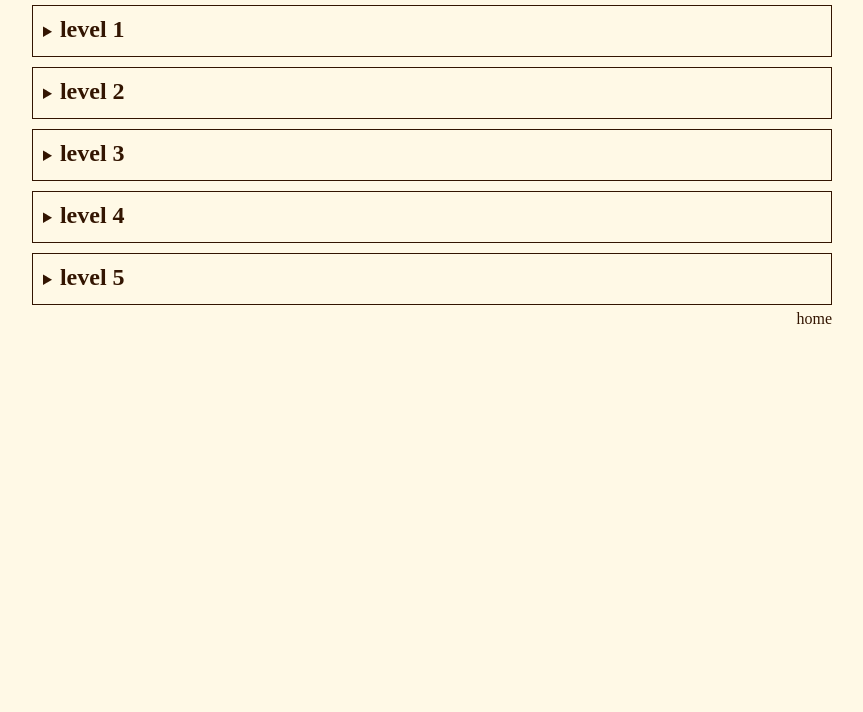
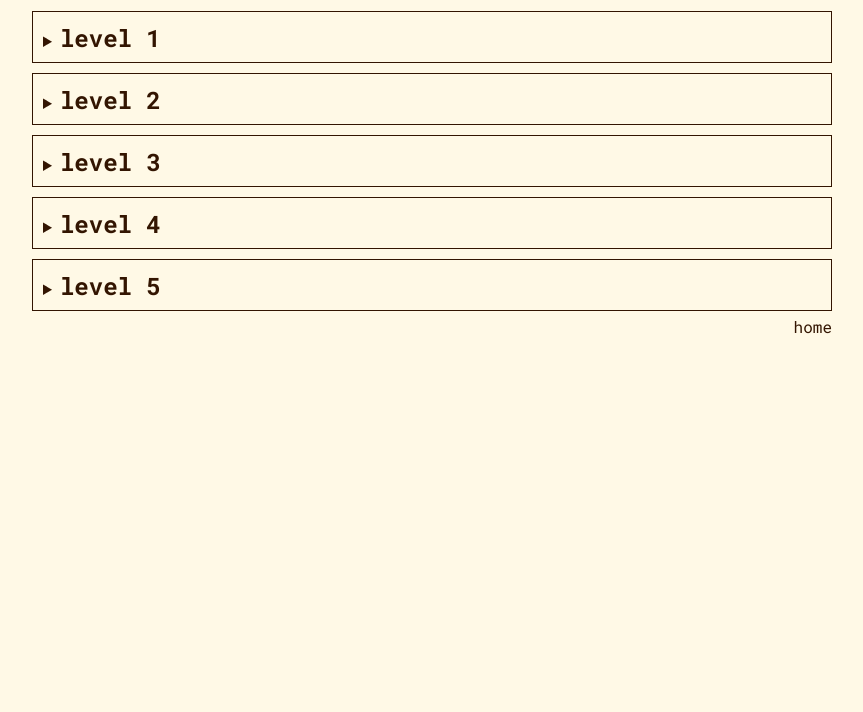
Before and after one commit to falseaxiom/monique-link, a plain HTML site: page assignments/p1/p1.html in a window 1280 px wide. Shown: the part 88-800 px from the top of the page, without its empty margins (208-1071 px from the left). Drawn offline with Linux system fonts and the light colour scheme.

Commit message:
Update p1.html

```diff
--- a/assignments/p1/p1.html
+++ b/assignments/p1/p1.html
@@ -17,7 +17,7 @@
                 --tan: #fff9e6;
             }
             body {
-                /* font-family: 'Roboto Mono', monospace; */
+                font-family: 'Roboto Mono', monospace;
                 text-align: right;
                 color: var(--brown);
                 background: var(--tan);
@@ -83,7 +83,6 @@
                     <a href="./04.html">variation 04</a>
                     <a href="./05.html">variation 05</a>
                 </div>
-
             </details>
             <details>
                 <summary><h2>level 2</h2></summary>
```
